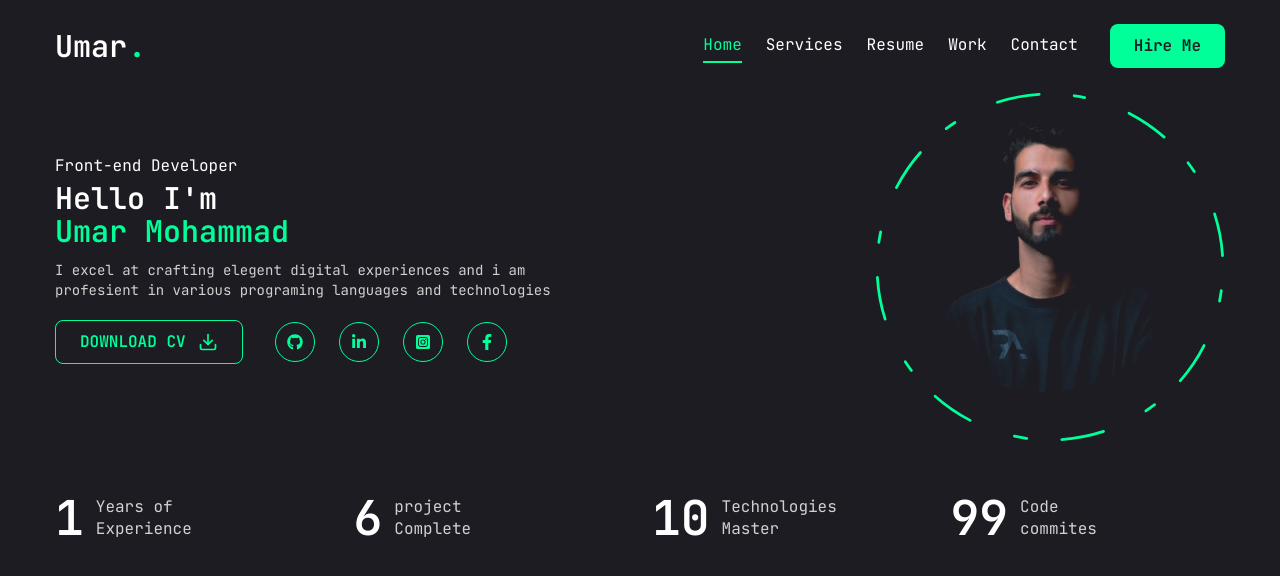
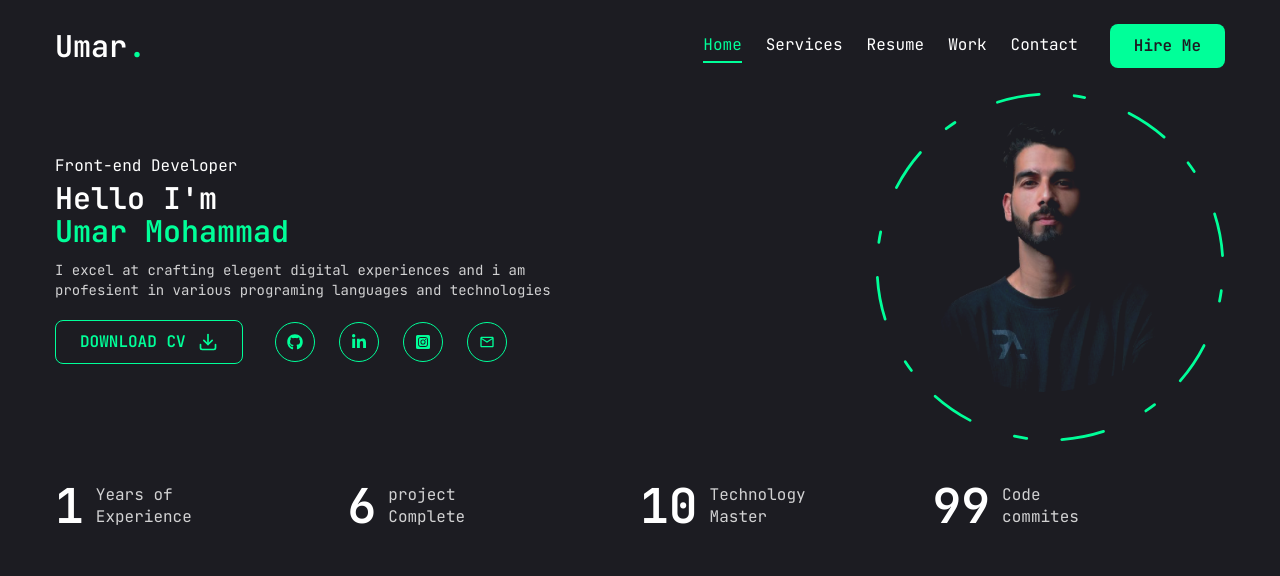
Before and after one commit to Umar7070/MyPortFolio, a Next.js app: page / in a window 1280 px wide. Shown: the top 576 px of the page. Built offline with nearby package versions, Linux system fonts and the light colour scheme.

Commit message:
work component fixed slide btn

```diff
--- a/app/work/page.jsx
+++ b/app/work/page.jsx
@@ -167,18 +167,18 @@ const Work = () => {
                 return (
                   <SwiperSlide>
                     <div className="h-[250px] w-[350px] relative group flex justify-center items-center ">
-                      <div className="h-full w-full relative">
+                      <div className="h-full w-full relative ">
                         <Image
                           src={curEle.image}
                           fill
-                          className="object-cover"
+                          className="object-cover w-full h-auto"
                         />
                       </div>
                     </div>
                   </SwiperSlide>
                 );
               })}
-              <SliderBtn  containerStyles='flex gap-2 mt-3 justify-between xl:w-[60%] h-[20px w-[20px] text -accent'   />
+              <SliderBtn    />
             </Swiper>
           </div>
         </div>
--- a/components/SliderBtn.jsx
+++ b/components/SliderBtn.jsx
@@ -5,7 +5,7 @@ const SliderBtn = ({ containerStyles, btnStyles, iconsStyles }) => {
   const swiper = useSwiper();
   return (
     <>
-      <div className={containerStyles}>
+      <div className={` flex justify-between  w-[88.5%] lg:w-[60%] md:w-[47.5%] my-2 ${containerStyles} ` } >
         <button className={btnStyles} onClick={() => swiper.slidePrev()}>
           <FaAngleLeft className='bg-accent' />
         </button>
--- a/components/Social.jsx
+++ b/components/Social.jsx
@@ -5,14 +5,14 @@ import {
   FaFacebookF,
 } from "react-icons/fa";
 import Link from "next/link";
+import { MdOutlineEmail } from "react-icons/md";
 const socialMedia = [
   {
     icon: <FaGithub />,
-    path: "https://github.com/",
+    path: "https://github.com/Umar7070/myportfolio",
   },
   {
     icon: <FaLinkedinIn />,
-    // path: "linkedin.com/in/umar98",
     path: "https://www.linkedin.com/in/umar98",
   },
   {
@@ -20,7 +20,7 @@ const socialMedia = [
     path: "https://www.instagram.com/ssarkar420/",
   },
   {
-    icon: <FaFacebookF />,
+    icon: <MdOutlineEmail />,
     path: "https://www.facebook.com/",
   },
 ];
--- a/components/State.jsx
+++ b/components/State.jsx
@@ -12,7 +12,7 @@ const stateCountup = [
   },
   {
     num: "10",
-    Text: "Technologies Master",
+    Text: "Technology Master",
   },
   {
     num: "100",
@@ -23,7 +23,7 @@ const State = () => {
   return (
     <section>
       <div className="container mx-auto">
-        <div className="grid grid-cols-2  xl:grid-cols-4 gap-6 max-w-[80vw] mx-auto xl:max-w-none my-3">
+        <div className="grid grid-cols-2  xl:grid-cols-4   max-w-[80vw] mx-auto xl:max-w-none ">
           {stateCountup.map((ele, index) => {
             return (
               <div className="flex-1 flex gap-3 justify-center items-center xl:justify-start my-10">
```
